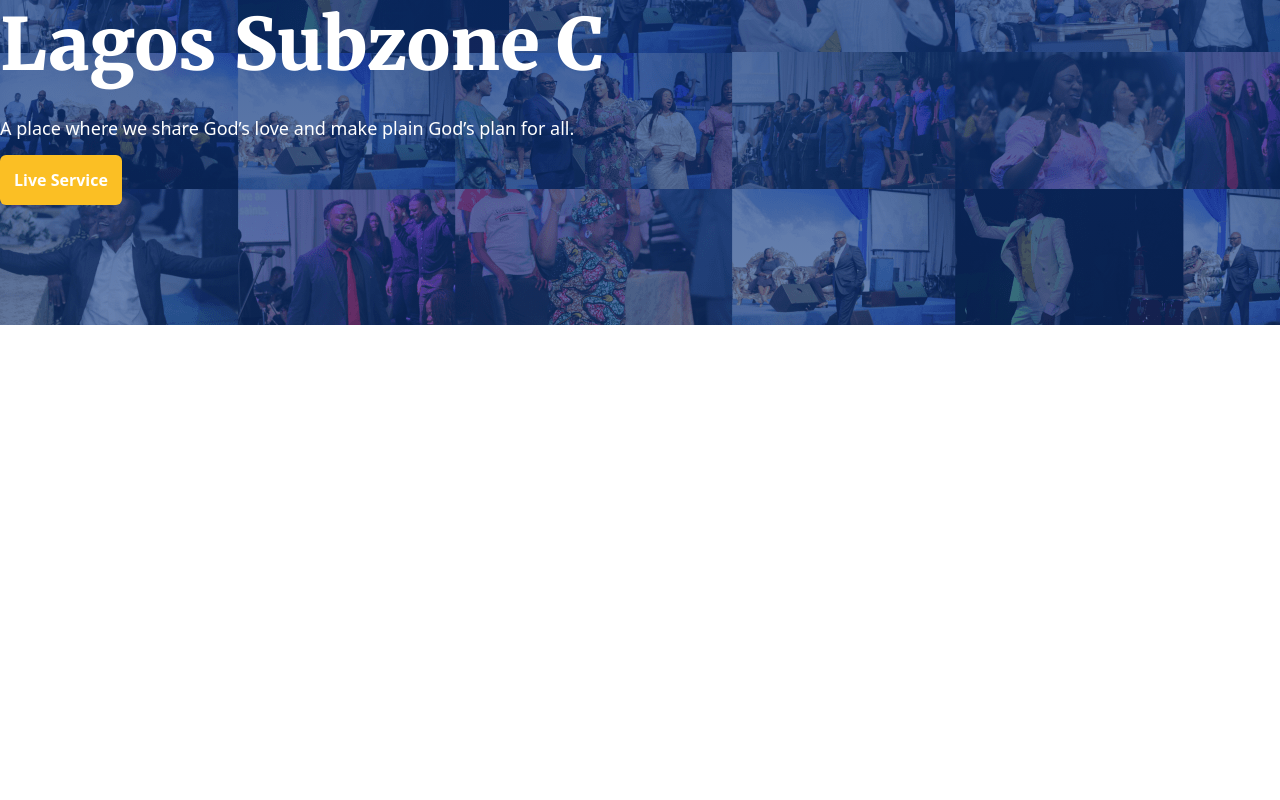
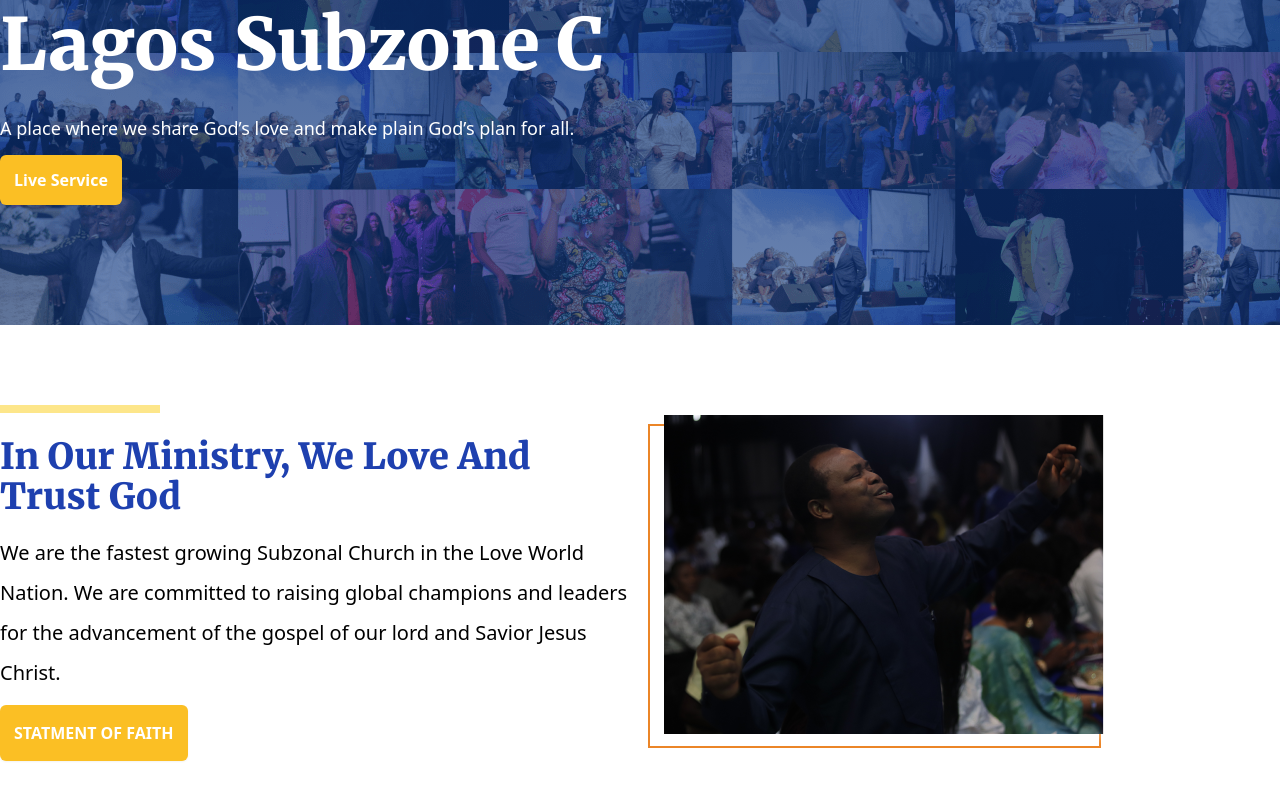
Before and after one commit to wilfredcloud/celszc, a React (Vite) app: page / in a window 1280 px wide. Shown: the part 338-1138 px from the top of the page. Before the commit the page ends 800 px from the top, so only its background shows below. Built offline with nearby package versions, Linux system fonts and the light colour scheme.

Commit message:
Build row component for about our ministry

```diff
--- a/src/components/Row.jsx
+++ b/src/components/Row.jsx
@@ -1,8 +1,24 @@
 import React from 'react'
+import { OurMinistryRowData } from "../utils/data"
 
 const Row = () => {
   return (
-    <div>Row</div>
+    <div className=" container mx-auto grid grid-cols-2 gap-4 my-20 ">
+        <div>
+            <hr className=" w-40 mb-6 border-4 border-amber-200"/>
+            <h1 style={{fontFamily: OurMinistryRowData.title.fontStyle }} className="text-4xl font-[900] text-blue-800 ">{OurMinistryRowData.title.content}</h1>
+            <p className=" text-xl mt-4 leading-10">{OurMinistryRowData.text}</p>
+            <button  className="rounded-md bg-amber-400
+                  p-3.5 text-base font-semibold leading-7
+                   text-white shadow-sm hover:bg-amber-300
+                   focus-visible:outline focus-visible:outline-2
+                   focus-visible:outline-offset-2 focus-visible:outline-amber-400
+                   uppercase mt-3">Statment of Faith</button>
+        </div>
+        <div>
+            <img src={OurMinistryRowData.image} alt="Worshipper" />
+        </div>
+    </div>
   )
 }
 
--- a/src/pages/Home.jsx
+++ b/src/pages/Home.jsx
@@ -1,10 +1,11 @@
 import React from 'react'
-import { Hero } from "../components"
+import { Hero, Row } from "../components"
 
 const Home = () => {
   return (
     <div >
       <Hero/>
+      <Row/>
     </div>
   )
 }
--- /dev/null
+++ b/src/utils/data.js
@@ -0,0 +1,15 @@
+import rowImageMinstry from '../assets/info-row-img1.png'
+
+export const OurMinistryRowData = {
+    title: {
+      content: "In Our Ministry, We Love And Trust God",
+      class: "text-3xl",
+      fontStyle: 'Merriweather, serif'
+    },
+    text: "We are the fastest growing Subzonal Church in the Love World Nation. We are committed to raising global champions and leaders for the advancement of the gospel of our lord and Savior Jesus Christ.",
+    image: rowImageMinstry,
+    order: [1, 2],
+    hr: {
+      styles: "hr-line-orange",
+    },
+  };
```
Also changed, not shown: src/utils/constant.js (line endings or trailing spaces).
